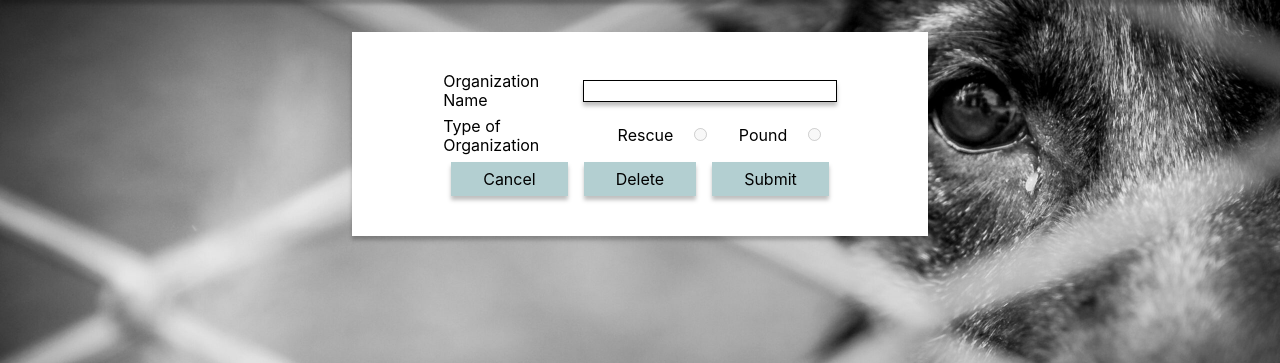
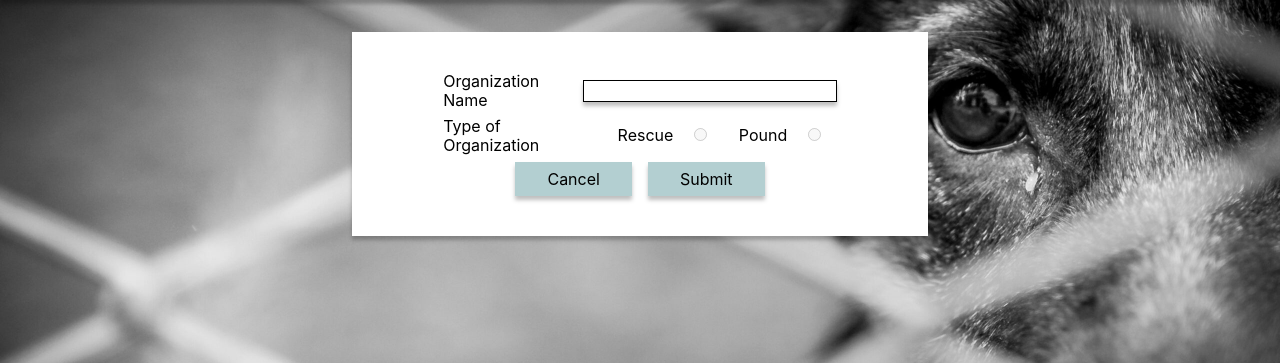
Before and after one commit to ValliereMagic/NPLBAM, a Flask app: template nplbam/app/templates/edit_organization.html in a window 1280 px wide. Shown: the part 60-423 px from the top of the page. Run offline with Flask 2, Linux system fonts and the light colour scheme; the template is opened without the code that fills it, so the values that code supplies are empty.

Commit message:
Deleting the deletion

```diff
--- a/nplbam/app/templates/edit_organization.html
+++ b/nplbam/app/templates/edit_organization.html
@@ -29,7 +29,6 @@
         </div>
         <div class="buttons">
             <button type="submit" name="cancel">Cancel</button>
-            <button type="submit" name="delete">Delete</button>
             <button type="submit" name="submit">Submit</button>
         </div>
     </form>
```
